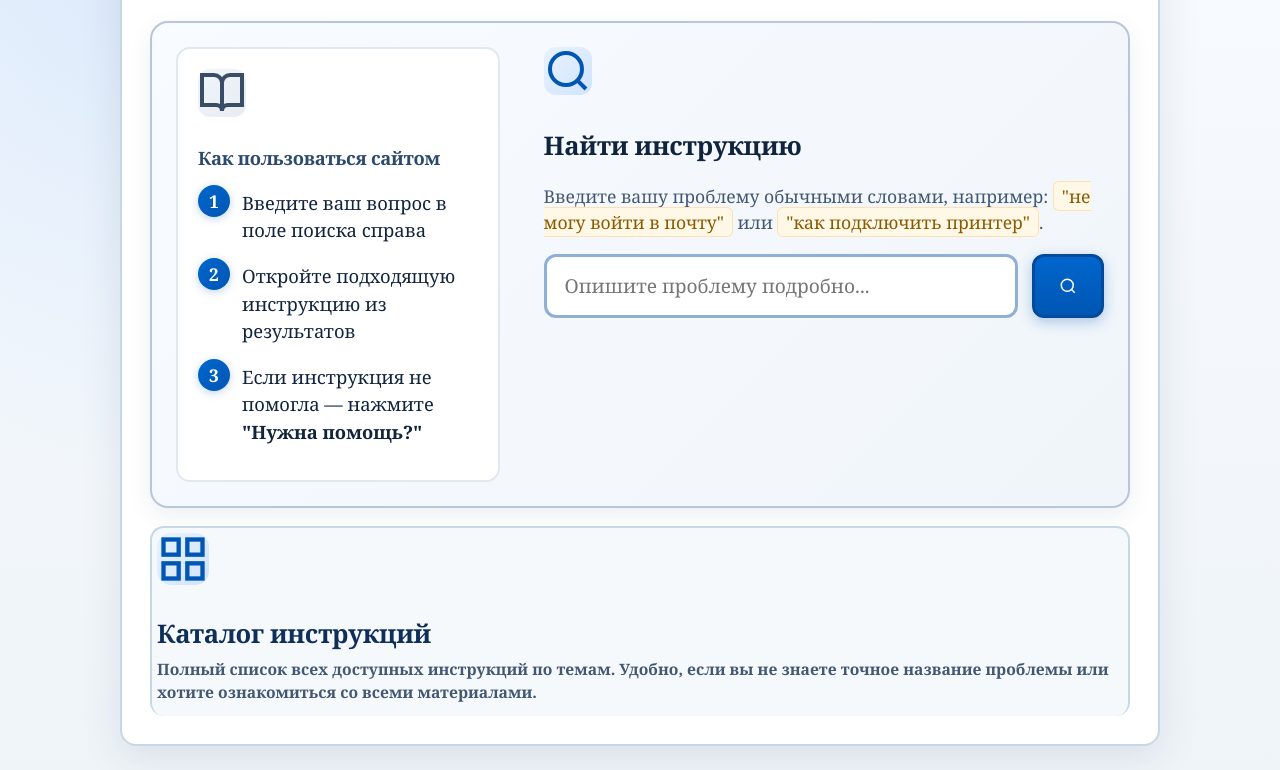
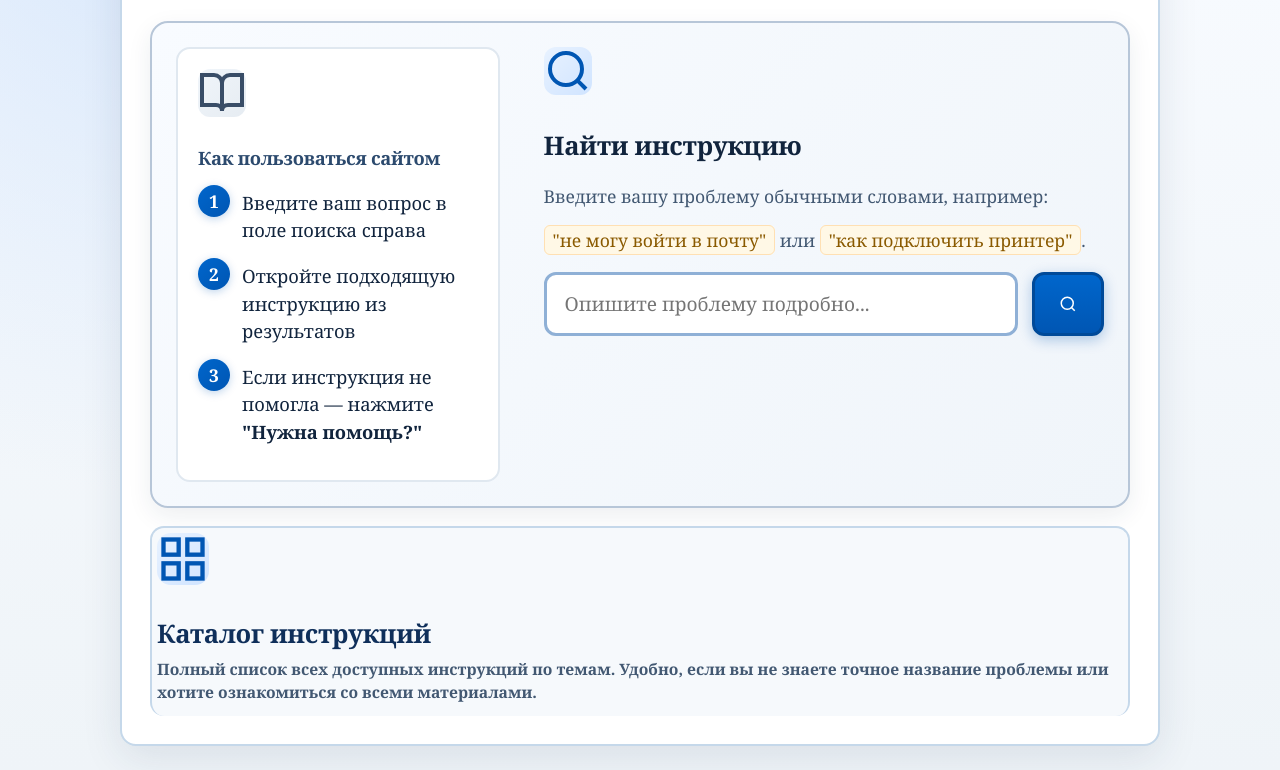
Before and after one commit to vangun26rus/kursach, a website: page index.html in a window 1280 px wide. Shown: the part 145-915 px from the top of the page. Drawn offline with Linux system fonts and the light colour scheme; no server answers.

Commit message:
рукака

```diff
--- a/index.html
+++ b/index.html
@@ -74,7 +74,8 @@
           </svg>
         </div>
         <h2>Найти инструкцию</h2>
-        <p class="search-description">Введите вашу проблему обычными словами, например: <em>"не могу войти в почту"</em> или <em>"как подключить принтер"</em>.</p>
+        <p class="search-description">Введите вашу проблему обычными словами, например: </p>
+        <p class="search-description"><em>"не могу войти в почту"</em> или <em>"как подключить принтер"</em>.</p>
         <div class="search-form">
           <input id="searchInput" placeholder="Опишите проблему подробно..." aria-label="Поиск инструкции">
           <button id="searchBtn" type="button" aria-label="Найти инструкцию">
```
Also changed, not shown: 2 other files.
